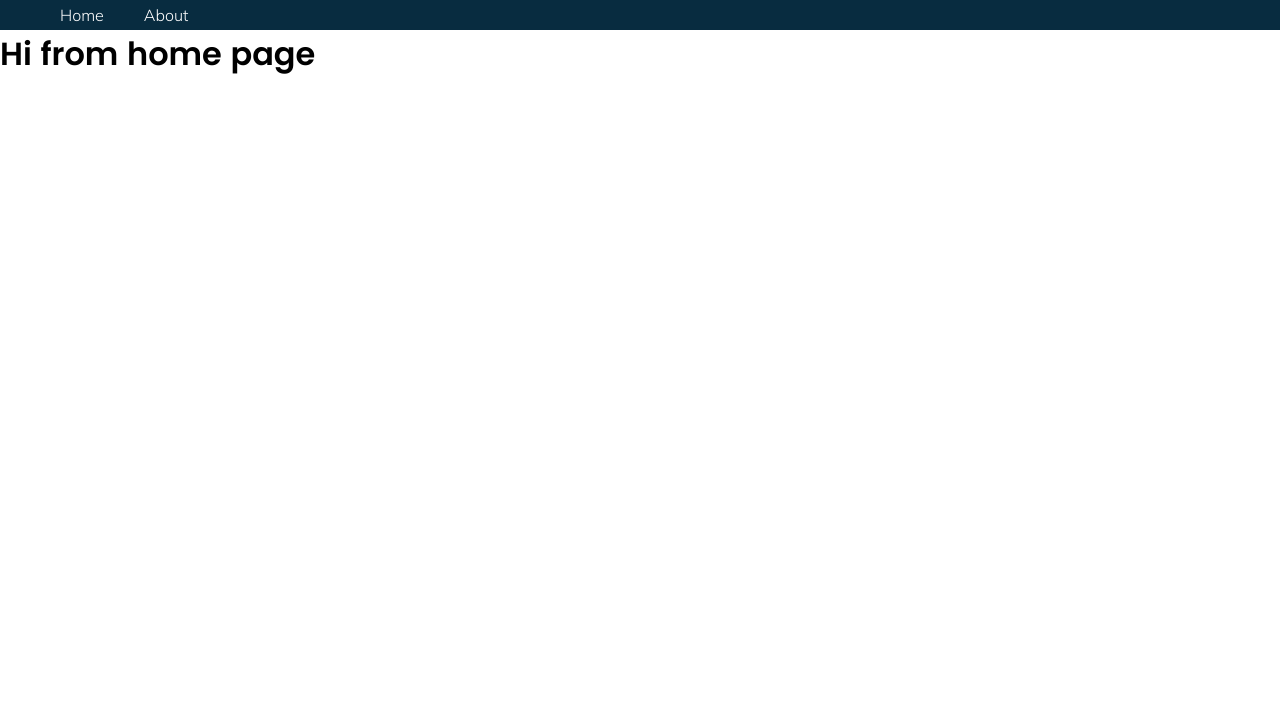
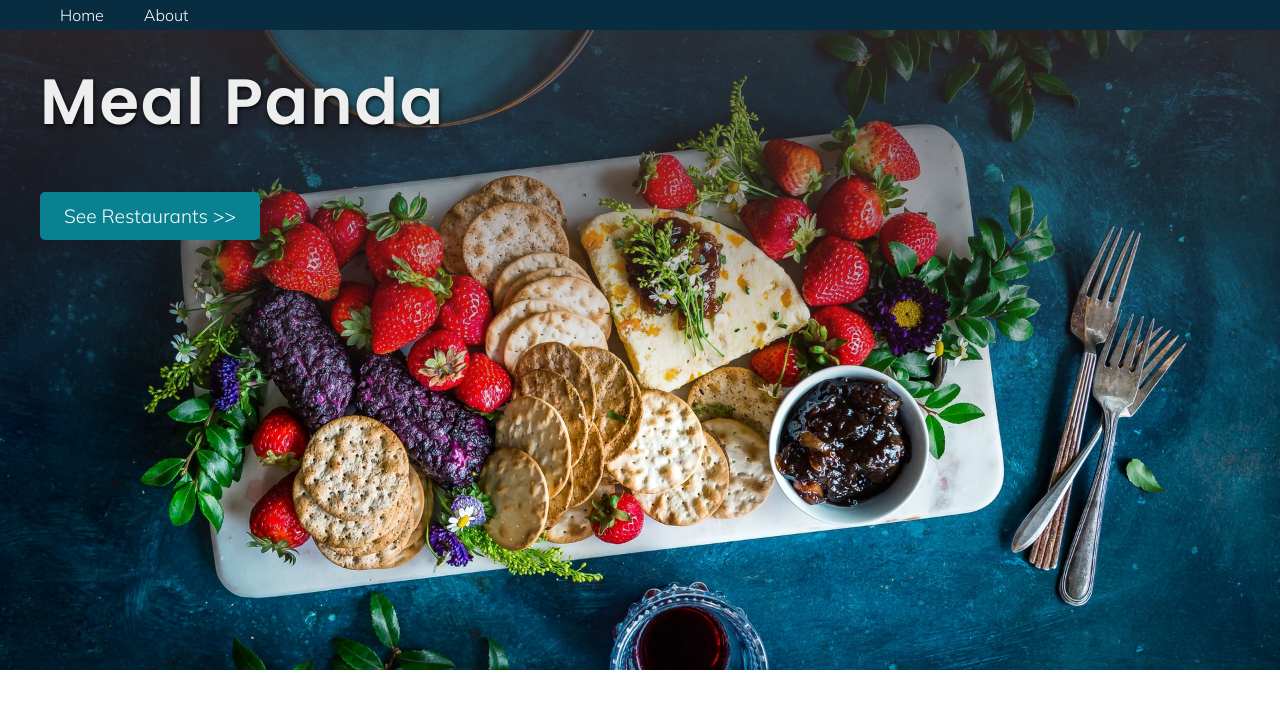
Before and after one commit to shunjid/mealpanda, a Nuxt app: page / in a window 1280 px wide. Shown: the top 708 px of the page. Built offline with nearby package versions, Linux system fonts and the light colour scheme.

Commit message:
added header to index

```diff
--- /dev/null
+++ b/components/AppHeader.vue
@@ -0,0 +1,42 @@
+<template>
+  <section class="masthead" role="img" aria-label="Image Description">
+    <h1>
+      Meal Panda
+    </h1>
+    <button>
+      See Restaurants >>
+    </button>
+  </section>
+</template>
+
+<script>
+export default {};
+</script>
+
+<style lang="scss" scoped>
+.masthead {
+  width: 100%;
+  height: 80vh;
+  padding: 40px;
+  overflow: hidden;
+  background-size: cover !important;
+  background: linear-gradient(
+      to top,
+      rgba(0, 0, 0, 0) 0%,
+      rgba(0, 0, 0, 0) 38%,
+      rgba(61, 47, 47, 0.65) 100%
+    ),
+    url(../assets/headerimg.jpg) no-repeat center center scroll;
+}
+
+h1 {
+  font-style: normal;
+  font-weight: bold;
+  color: #eee;
+  font-size: 8vmin;
+  letter-spacing: 0.03em;
+  line-height: 1;
+  text-shadow: 1px 2px 4px rgba(0, 0, 0, 0.8);
+  margin-bottom: 58px;
+}
+</style>
--- a/pages/index.vue
+++ b/pages/index.vue
@@ -1,11 +1,17 @@
 <template>
   <main class="container">
-    <h1>Hi from home page</h1>
+    <AppHeader />
   </main>
 </template>
 
 <script>
-export default {};
+import AppHeader from "@/components/AppHeader.vue";
+
+export default {
+  components: {
+    AppHeader
+  }
+};
 </script>
 
 <style></style>
```
